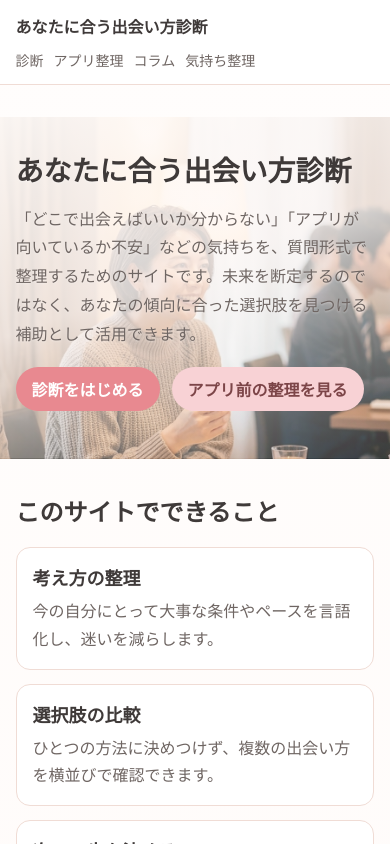
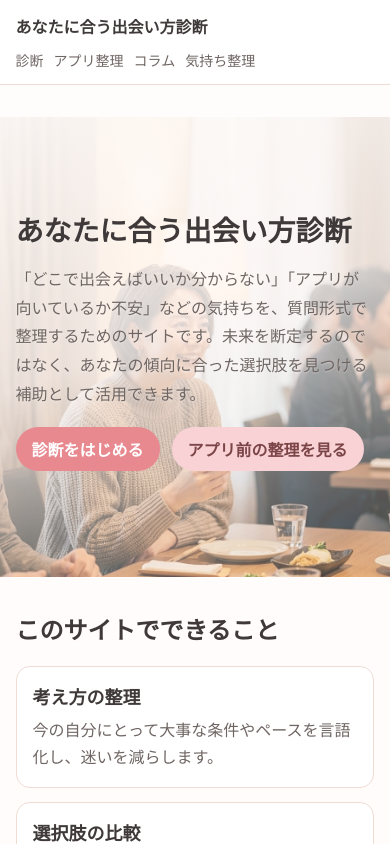
Before and after one commit to kenichis1971-cloud/deai-style-diagnosis-site, a Next.js app: page / in a window 390 px wide. Shown: the top 844 px of the page. Built offline with nearby package versions, Linux system fonts and the light colour scheme; no server answers.

Commit message:
Adjust mobile hero height

```diff
--- a/app/globals.css
+++ b/app/globals.css
@@ -148,7 +148,7 @@ a { color: inherit; text-decoration: none; }
 .footer-links { display:flex; flex-wrap:wrap; gap:12px; color:var(--muted); font-size:14px; }
 .notice { font-size:13px; color:var(--muted); margin-top:10px; }
 @media (max-width: 768px){
-  .hero { min-height: 290px; }
+  .hero { min-height: clamp(460px, 118vw, 620px); }
   .home-hero {
     background-image:
       linear-gradient(160deg, rgba(255, 251, 249, 0.96) 0%, rgba(255, 248, 246, 0.84) 46%, rgba(255, 246, 244, 0.48) 72%, rgba(249, 224, 225, 0.22) 100%),
@@ -175,7 +175,7 @@ a { color: inherit; text-decoration: none; }
       linear-gradient(160deg, rgba(255, 252, 250, 0.97) 0%, rgba(255, 249, 248, 0.88) 48%, rgba(251, 247, 255, 0.54) 74%, rgba(241, 232, 251, 0.26) 100%),
       url("/images/heroes/fortune-hero-sp.jpg");
   }
-  .hero-inner { padding: 38px 0 48px; }
+  .hero-inner { padding: 48px 0 56px; }
   .article-list-card { min-height: auto; padding: 16px; }
   .article-card-header { margin-bottom: 10px; }
   .header-inner { align-items:flex-start; flex-direction:column; }
```
